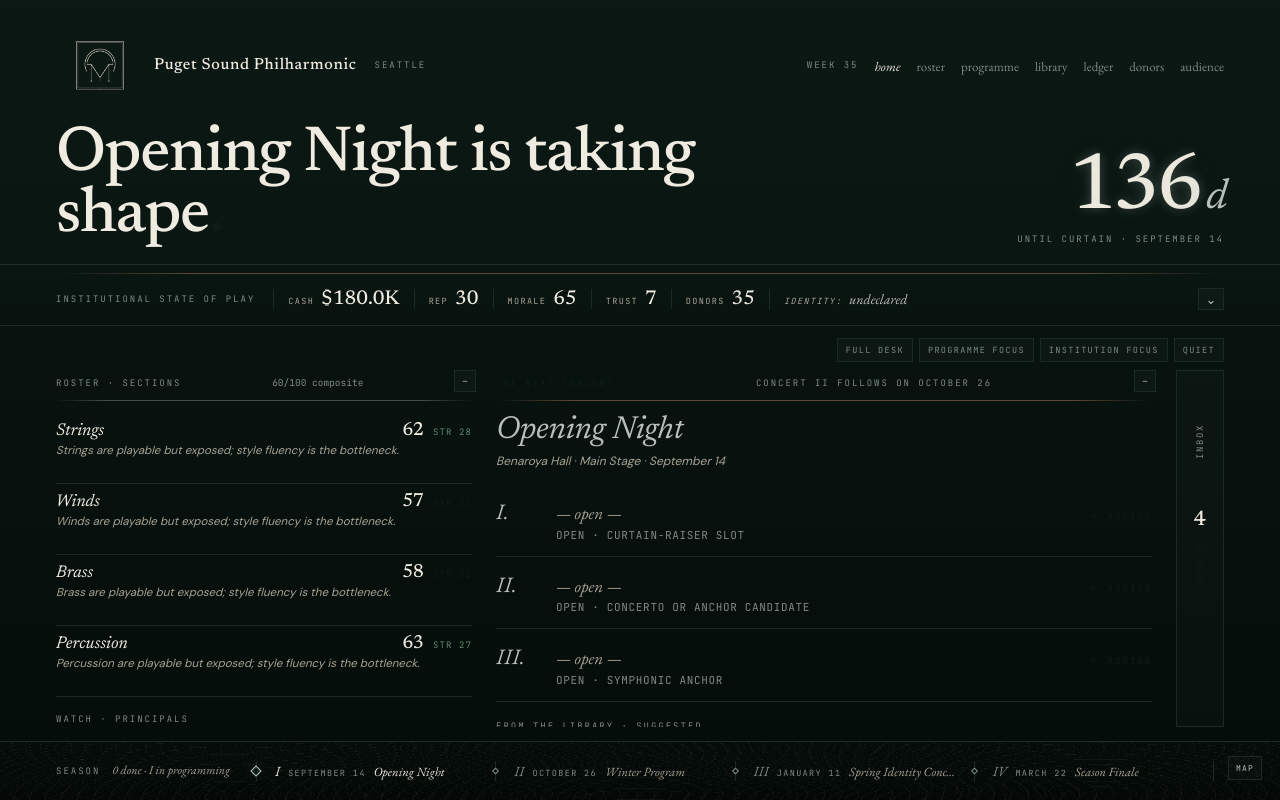
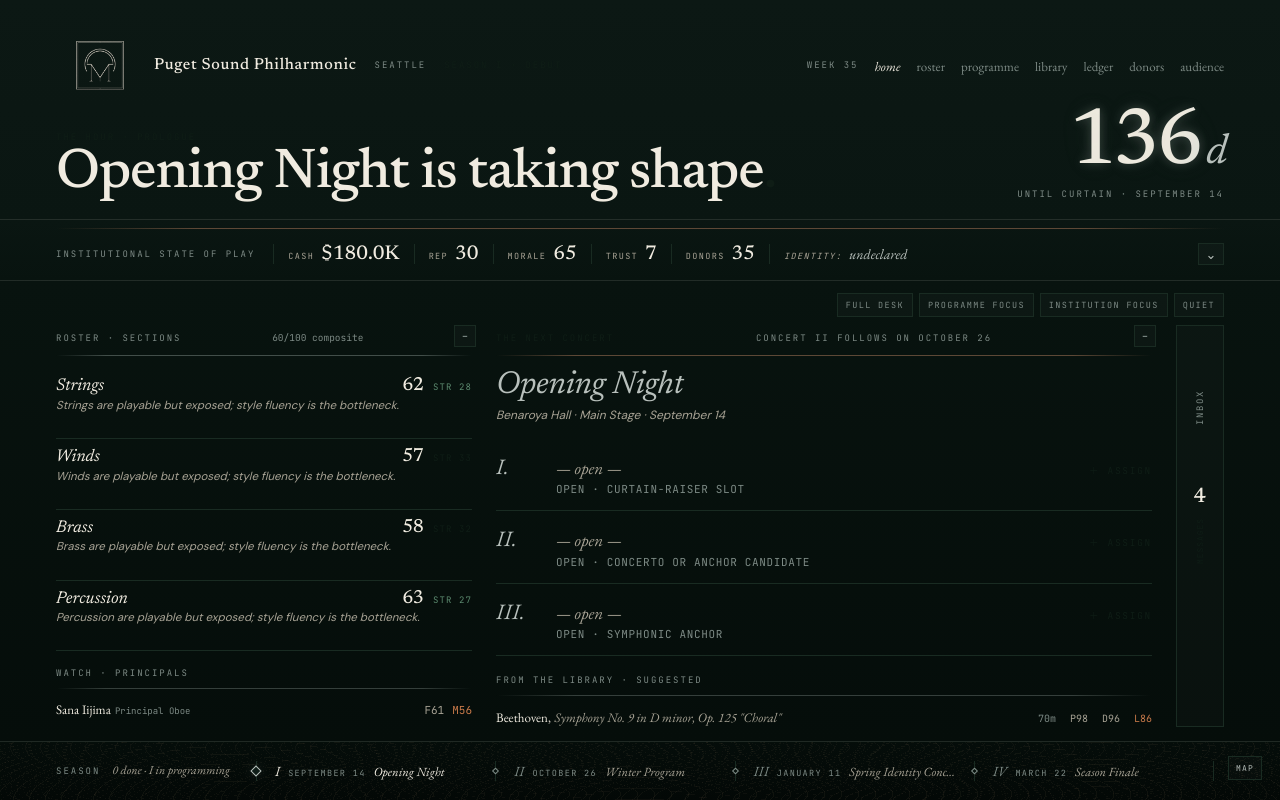
Before and after one commit to lrobadey/orchestramanager, a React (Vite) app: page / in a window 1280 px wide. Built offline with nearby package versions, Linux system fonts and the light colour scheme.

Commit message:
Keep home canopy title on one line

```diff
--- a/src/styles/home.css
+++ b/src/styles/home.css
@@ -169,19 +169,20 @@
 
 .canopy-headline-row {
   display: grid;
-  grid-template-columns: 1.4fr 1fr;
+  grid-template-columns: minmax(0, 1fr) auto;
   align-items: end;
   gap: 30px;
   margin-top: -10px;
 }
 .canopy-headline {
   font-family: var(--display);
-  font-size: 64px;
+  font-size: clamp(50px, 4.4vw, 64px);
   font-weight: 500;
   letter-spacing: -0.02em;
   line-height: 0.95;
   margin: 2px 0 0;
   color: var(--birch);
+  white-space: nowrap;
 }
 .canopy-headline .punct { color: var(--bark); }
 .canopy-headline-sub {
```
